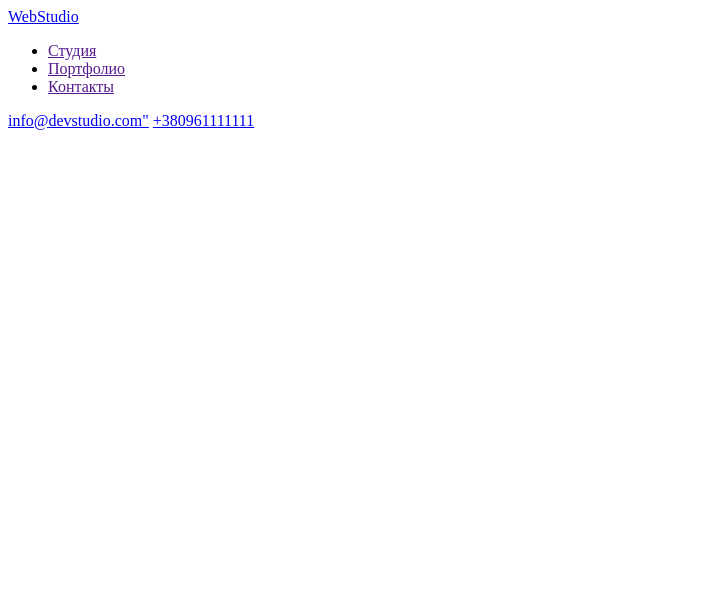
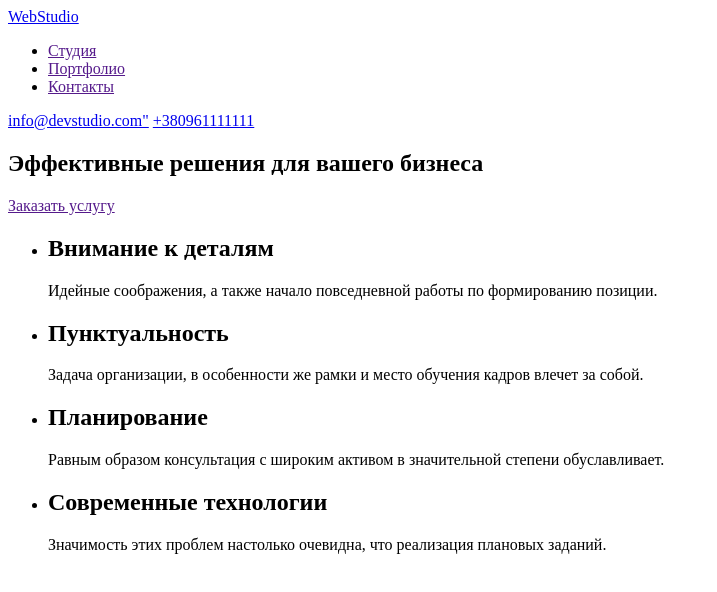
Before and after one commit to Esenia-Kolodeznaya/goit-markup-hw-01, a plain HTML site: page index.html in a window 1280 px wide. Shown: the whole page, without its empty margins (0-717 px from the left). Drawn offline with Linux system fonts and the light colour scheme.

```diff
--- a/index.html
+++ b/index.html
@@ -24,9 +24,44 @@
       </div>
     </header>
     <main>
-      <section></section>
-      <section></section>
-      <section></section>
+      <div>
+        <section>
+          <h1>Эффективные решения для вашего бизнеса</h1>
+          <a href="">Заказать услугу</a>
+        </section>
+      </div>
+      <section>
+        <ul>
+          <li>
+            <h2>Внимание к деталям</h2>
+            <p>
+              Идейные соображения, а также начало повседневной работы по
+              формированию позиции.
+            </p>
+          </li>
+          <li>
+            <h2>Пунктуальность</h2>
+            <p>
+              Задача организации, в особенности же рамки и место обучения кадров
+              влечет за собой.
+            </p>
+          </li>
+          <li>
+            <h2>Планирование</h2>
+            <p>
+              Равным образом консультация с широким активом в значительной
+              степени обуславливает.
+            </p>
+          </li>
+          <li>
+            <h2>Современные технологии</h2>
+            <p>
+              Значимость этих проблем настолько очевидна, что реализация
+              плановых заданий.
+            </p>
+          </li>
+        </ul>
+      </section>
     </main>
 
     <footer></footer>
```
